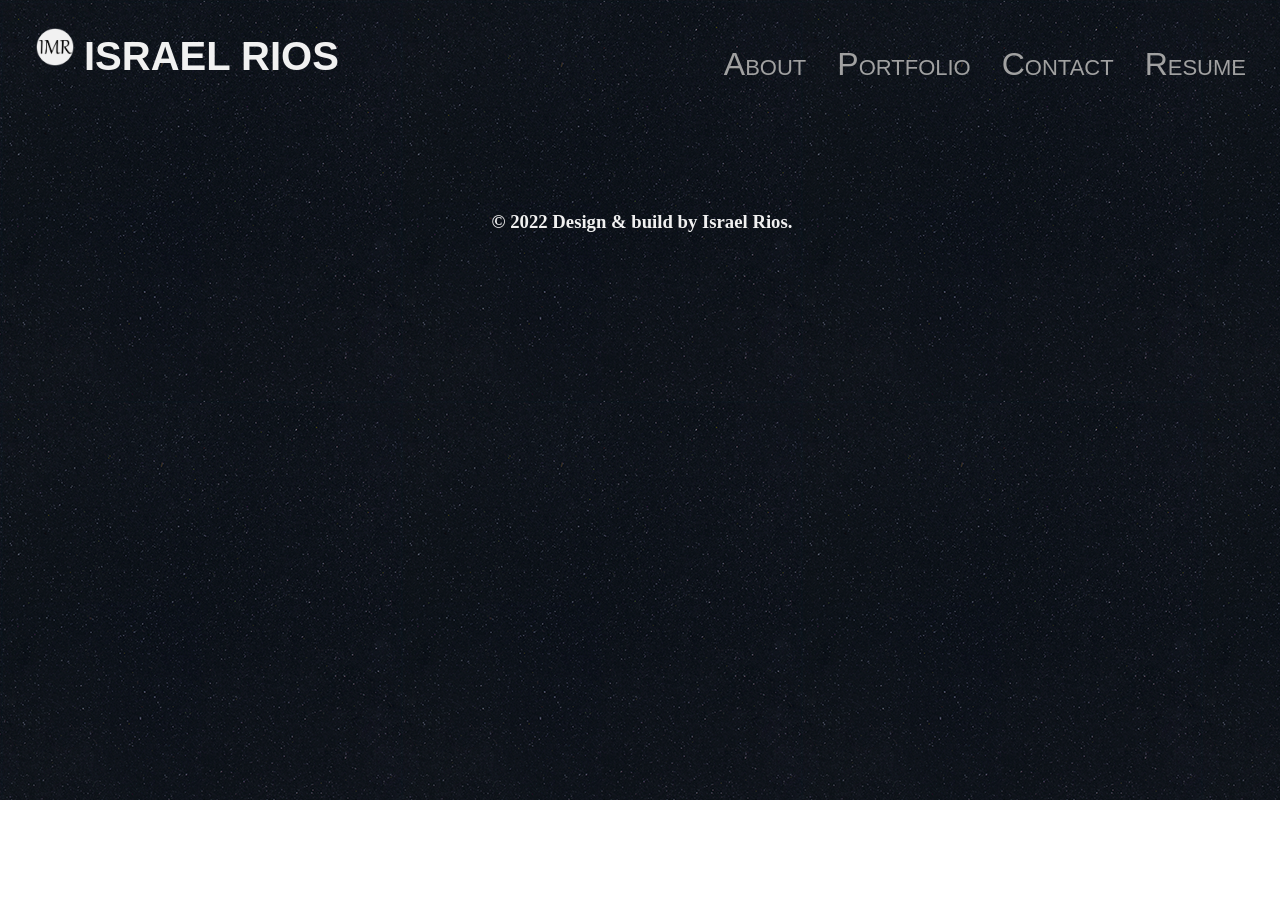
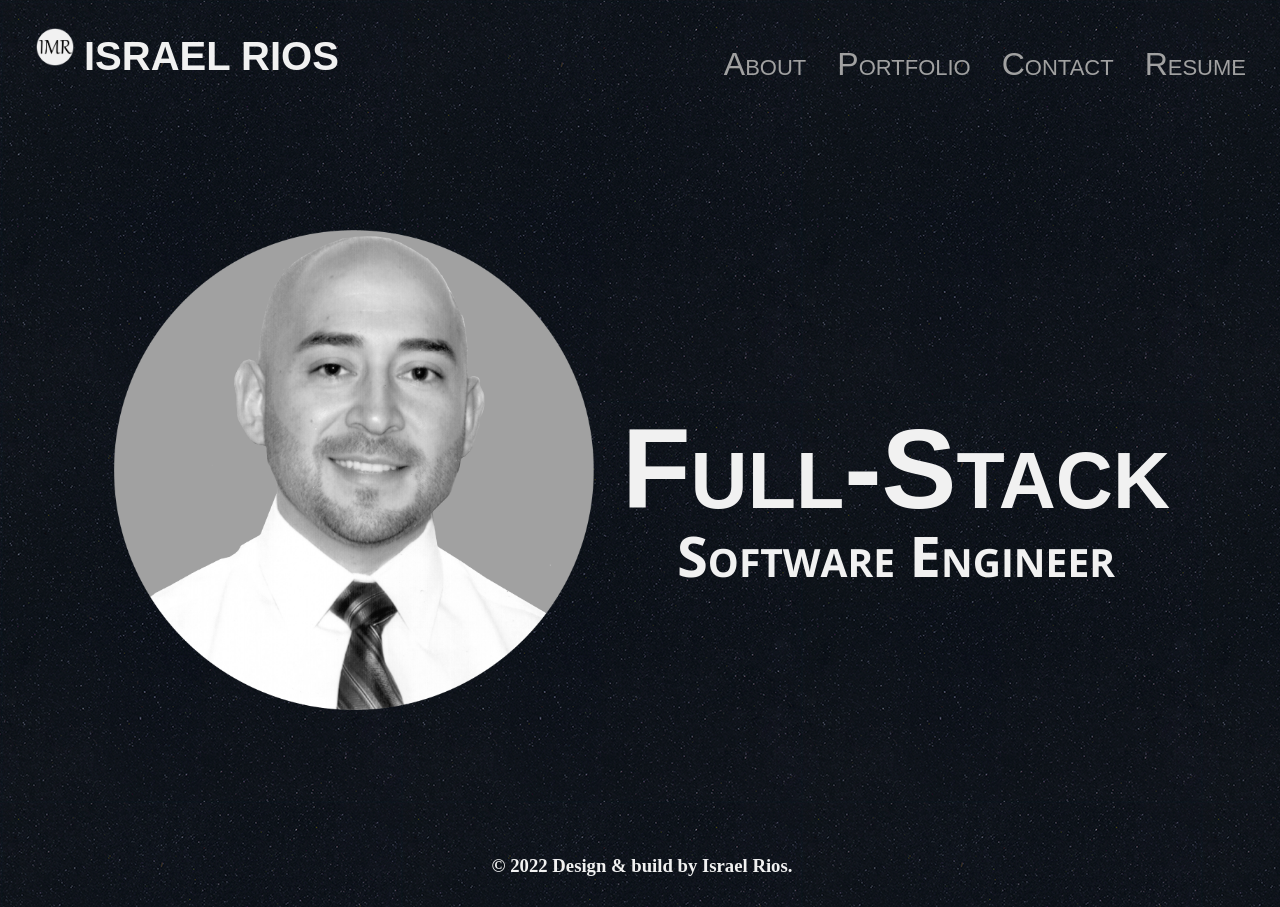
Before and after one commit to israelmrios/israelmrios, a React (Create React App) app: page / in a window 1280 px wide. Before the commit the page ends 800 px from the top, so only its background shows below. Built offline with nearby package versions, Linux system fonts and the light colour scheme; a web font is replaced by a local one.

Commit message:
Corrected home page routing issue

```diff
--- a/package.json
+++ b/package.json
@@ -1,5 +1,5 @@
 {
-  "homepage": "https://israelmrios.github.io/israelmrios",
+  "homepage": "https://israelmrios.github.io/israelmrios/",
   "name": "israelmrios-react-portfolio",
   "version": "0.1.0",
   "private": true,
--- a/src/App.js
+++ b/src/App.js
@@ -20,7 +20,7 @@ function App() {
         <Header />
           <main>
             <Routes>
-              <Route path='/israelmrios' element={<Hero />} />
+              <Route path='/' element={<Hero />} />
               <Route path='/about' element={<About />} />
               <Route path='/portfolio' element={<Portfolio />} />
               <Route path='/contact' element={<Contact onAdd={collectData} />} />
--- a/src/components/Header.js
+++ b/src/components/Header.js
@@ -9,7 +9,7 @@ const Header = () => {
 
   return (
     <header className="header">
-      <Link to="/israelmrios" className="code" onClick={() =>{setSelectedTab('')}} >
+      <Link to="/" className="code" onClick={() =>{setSelectedTab('')}} >
       <h1><img src={icon} alt="Icon with Initials" className="icon" />
         ISRAEL RIOS
       </h1>
```
